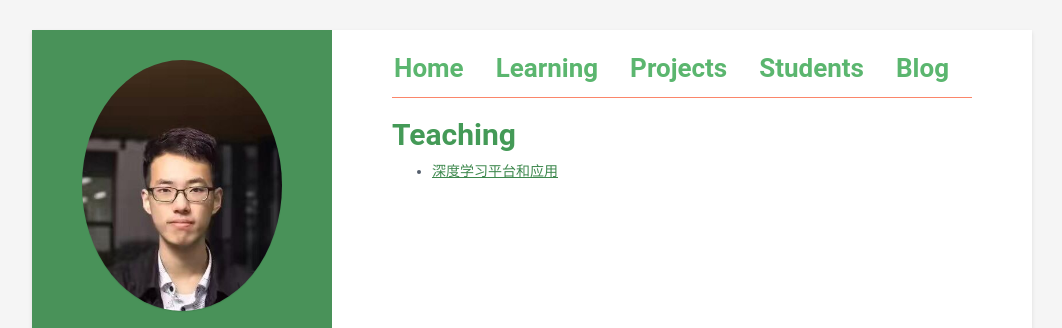
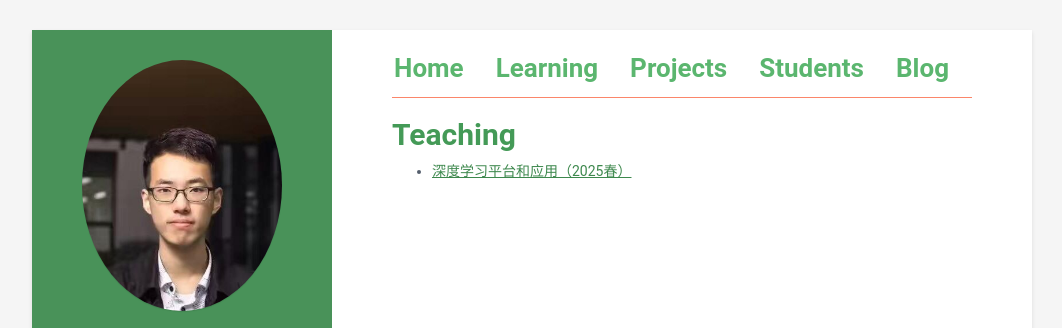
Before and after one commit to wzbxpy/wzbxpy.github.io, a Jekyll site: the page built from teaching.md, in a window 1280 px wide. Shown: the top 328 px of the page, without its empty margins (108-1170 px from the left). Built offline with Jekyll 4.4.1, drawn with Linux system fonts in a browser that asks for light colours; our own code applies the rules of GitHub Pages for plain Markdown files.

Commit message:
teaching

```diff
--- a/teaching.md
+++ b/teaching.md
@@ -1,2 +1,2 @@
 ## Teaching
-- [深度学习平台和应用](https://zhiweinju.github.io/nju-dl-lab-2025spring/)
+- [深度学习平台和应用（2025春）](https://zhiweinju.github.io/nju-dl-lab-2025spring/)
```
